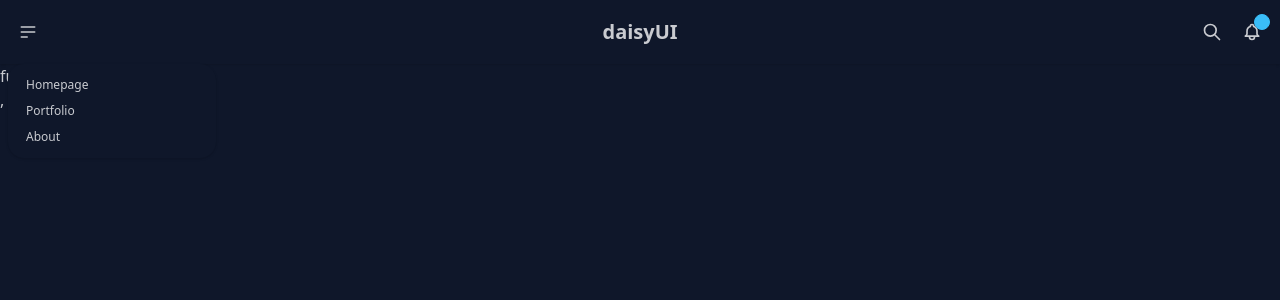
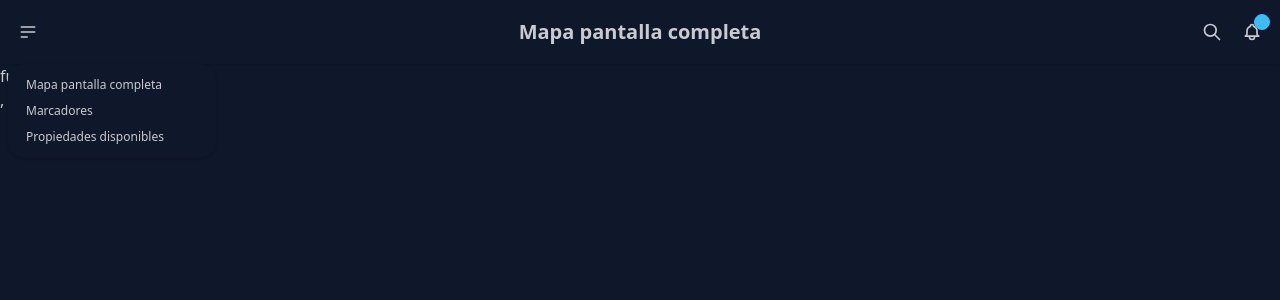
Before and after one commit to MarioAG1/mapsApp, an Angular app: page /fullscreen in a window 1280 px wide. Both pictures are taken after a click on the button 28 px from the left and 32 px from the top of the page. Shown: the top 300 px of the page. Built offline with nearby package versions, Linux system fonts and the light colour scheme.

Commit message:
221. Titulo en el NavBar - Observable - Señal

```diff
--- a/src/app/app.routes.ts
+++ b/src/app/app.routes.ts
@@ -21,6 +21,6 @@
   },
   {
     path: '**',
-    redirectTo: 'fullScreen',
+    redirectTo: 'fullscreen',
   },
 ];
--- a/src/app/shared/components/navbar/navbar.component.html
+++ b/src/app/shared/components/navbar/navbar.component.html
@@ -21,14 +21,17 @@
         tabindex="-1"
         class="menu menu-sm dropdown-content bg-base-100 rounded-box z-1 mt-3 w-52 p-2 shadow"
       >
-        <li><a>Homepage</a></li>
-        <li><a>Portfolio</a></li>
-        <li><a>About</a></li>
+        @for (route of routes; track route.path) {
+          <li>
+            <a [routerLink]="route.path">{{ route.title }}</a>
+          </li>
+        }
       </ul>
     </div>
   </div>
   <div class="navbar-center">
-    <a class="btn btn-ghost text-xl">daisyUI</a>
+    <!-- <a class="btn btn-ghost text-xl">daisyUI</a> -->
+    <a class="btn btn-ghost text-xl">{{ pageTitle$ | async }}</a>
   </div>
   <div class="navbar-end">
     <button class="btn btn-ghost btn-circle">
--- a/src/app/shared/components/navbar/navbar.component.ts
+++ b/src/app/shared/components/navbar/navbar.component.ts
@@ -1,8 +1,39 @@
-import { Component } from '@angular/core';
+import { Component, inject } from '@angular/core';
+import { toSignal } from '@angular/core/rxjs-interop';
+import { routes } from '../../../app.routes';
+import { NavigationEnd, Router, RouterLink } from '@angular/router';
+import { filter, map, tap } from 'rxjs';
+import { AsyncPipe } from '@angular/common';
 
 @Component({
   selector: 'app-navbar',
-  imports: [],
+  imports: [AsyncPipe, RouterLink],
   templateUrl: './navbar.component.html',
 })
-export class NavbarComponent { }
+export class NavbarComponent {
+  router = inject(Router);
+
+  routes = routes
+    .map((route) => ({
+      path: route.path,
+      title: `${route.title ?? 'Mapas en Angular'}`,
+    }))
+    .filter((route) => route.path !== '**');
+
+  pageTitle$ = this.router.events.pipe(
+    filter((event) => event instanceof NavigationEnd),
+    // tap((event) => console.log(event)),
+    map((event) => event.url),
+    map((url) => routes.find((route) => `/${route.path}` === url)?.title ?? 'Mapas'),
+  );
+
+  // Con señales y habra que poner en el html en vez de pageTitle$|async solo pageTitle()
+  pageTitle = toSignal(
+    this.router.events.pipe(
+      filter((event) => event instanceof NavigationEnd),
+      // tap((event) => console.log(event)),
+      map((event) => event.url),
+      map((url) => routes.find((route) => `/${route.path}` === url)?.title ?? 'Mapas'),
+    ),
+  );
+}
```
